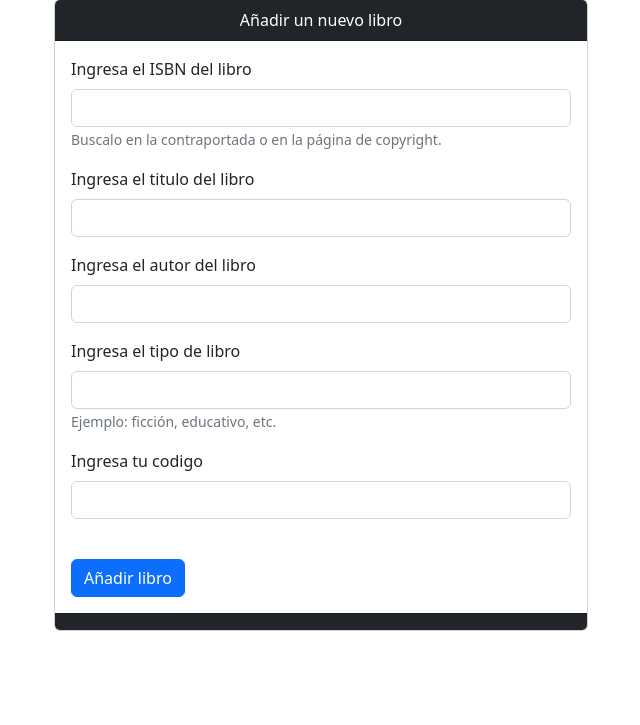
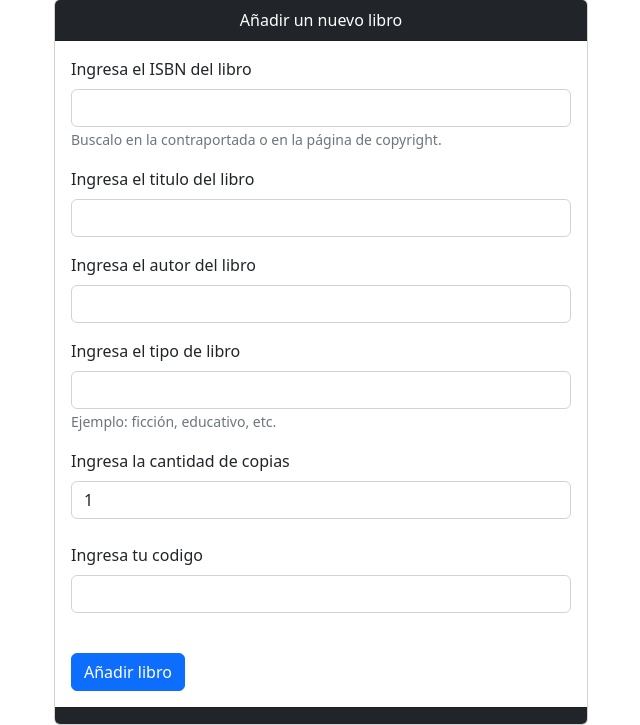
Before and after one commit to Sleepypoem/Gestion-Biblioteca, a PHP site: page /secciones/Agregar.php in a window 1280 px wide. Shown: the part 105-830 px from the top of the page, without its empty margins (319-959 px from the left). Before the commit the page ends 736 px from the top, so only its background shows below. Run offline with PHP 8.4, Linux system fonts and the light colour scheme.

Commit message:
Pequeños cambios y correccion de errores

```diff
--- a/Libros/AdministradorDeCopias.php
+++ b/Libros/AdministradorDeCopias.php
@@ -6,8 +6,11 @@ class AdministradorDeCopias
 {
     public function crearCopias($libro, $cantidad)
     {
+        $copias = [];
         for ($i = 0; $i < $cantidad; $i++) {
             $copias[] = new Copia($libro->getNombre() . "_copia_" . $i, "biblioteca");
         }
+
+        return $copias;
     }
 }
--- a/secciones/Agregar.php
+++ b/secciones/Agregar.php
@@ -59,6 +59,10 @@ if ($_POST) {
                                 etc.</small>
                         </div>
 
+                        <label class="form-label">Ingresa la cantidad de copias</label>
+                        <input class="form-control" type="number" name="copias" id="copias-id" value="1">
+                        <br>
+
                         <div class="mb-3">
                             <label class="form-label">Ingresa tu codigo</label>
                             <input type="text" class="form-control" name="codigo-bibliotecario"
```
